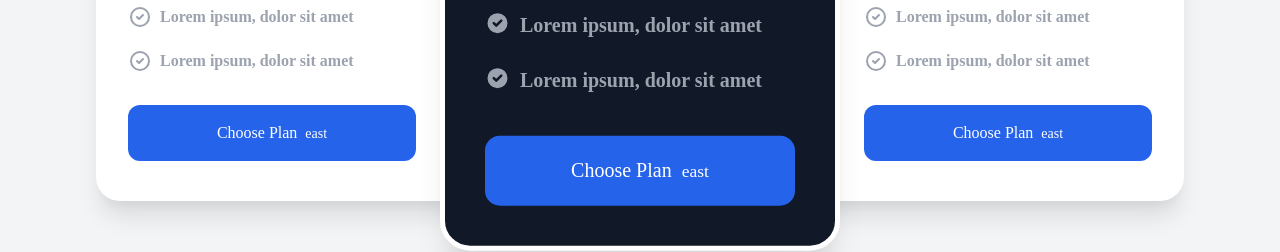
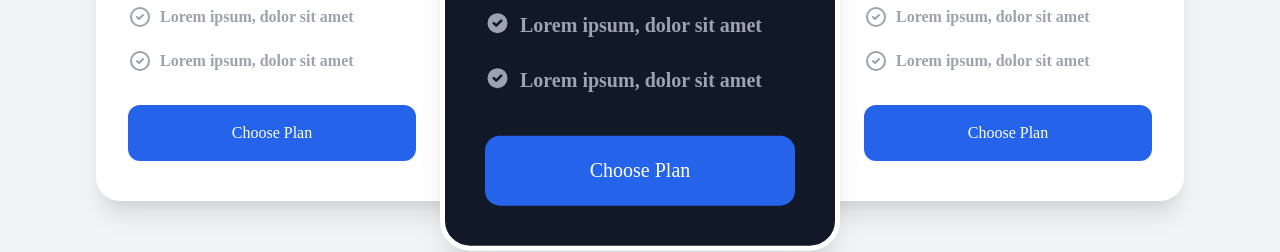
Before and after one commit to synerjay/landing-page-template-nextjs, a Next.js app: page / in a window 1280 px wide. Shown: the part 5240-5492 px from the top of the page. Built offline with nearby package versions, Linux system fonts and the light colour scheme.

Commit message:
removed unnecessary code in the button

```diff
--- a/comps/Pricing.js
+++ b/comps/Pricing.js
@@ -82,9 +82,9 @@ const Pricing = () => {
                 <a href='#' className=''>
                   <p className='w-full py-4 bg-blue-600 mt-8 rounded-xl text-white'>
                     <span className='font-medium'>Choose Plan</span>
-                    <span className='pl-2 material-icons align-middle text-sm'>
+                    {/* <span className='pl-2 material-icons align-middle text-sm'>
                       east
-                    </span>
+                    </span> */}
                   </p>
                 </a>
               </div>
@@ -151,9 +151,9 @@ const Pricing = () => {
                 <a href='#' className=''>
                   <p className='w-full py-4 bg-blue-600 mt-8 rounded-xl text-white'>
                     <span className='font-medium'>Choose Plan</span>
-                    <span className='pl-2 material-icons align-middle text-sm'>
+                    {/* <span className='pl-2 material-icons align-middle text-sm'>
                       east
-                    </span>
+                    </span> */}
                   </p>
                 </a>
               </div>
@@ -231,9 +231,9 @@ const Pricing = () => {
                 <a href='#' className=''>
                   <p className='w-full py-4 bg-blue-600 mt-8 rounded-xl text-white'>
                     <span className='font-medium'>Choose Plan</span>
-                    <span className='pl-2 material-icons align-middle text-sm'>
+                    {/* <span className='pl-2 material-icons align-middle text-sm'>
                       east
-                    </span>
+                    </span> */}
                   </p>
                 </a>
               </div>
```
